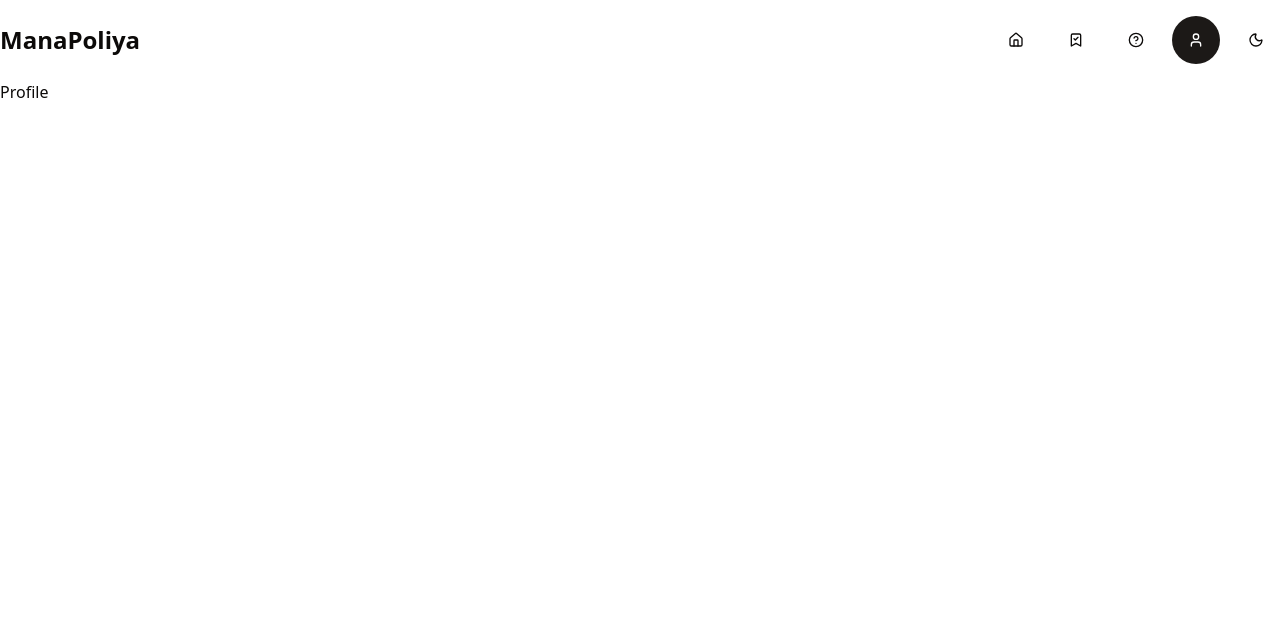
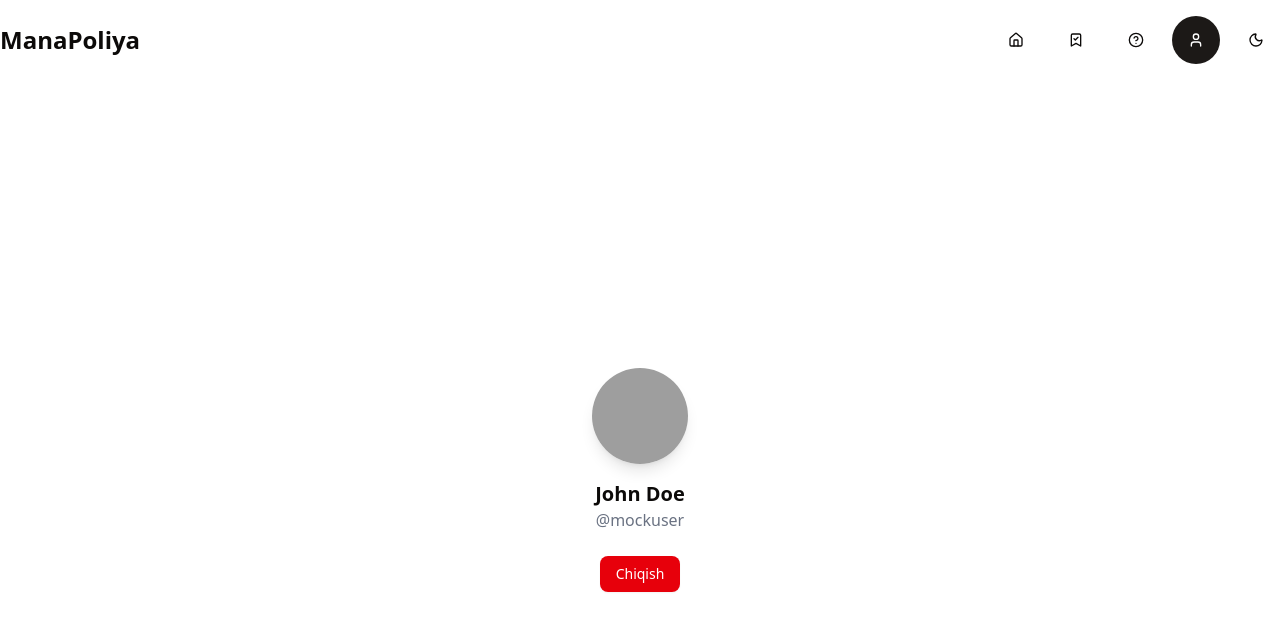
Before and after one commit to Rozimuxammed/manapoliya, a React (Vite) app: page /profile in a window 1280 px wide. Shown: the top 630 px of the page. Built offline with nearby package versions, Linux system fonts and the light colour scheme; grey boxes are pictures that could not be loaded.

Commit message:
by rozimuxammed

```diff
--- a/src/pages/Profile.jsx
+++ b/src/pages/Profile.jsx
@@ -1,3 +1,56 @@
+import { useEffect, useState } from "react";
+import { Button } from "@/components/ui/button";
 export default function Profile() {
-  return <div>Profile</div>;
+  const [user, setUser] = useState(null);
+
+  useEffect(() => {
+    const savedUser = localStorage.getItem("tgUser");
+    if (savedUser) {
+      setUser(JSON.parse(savedUser));
+    } else {
+      const mockUser = {
+        id: 123456789,
+        first_name: "John",
+        last_name: "Doe",
+        username: "mockuser",
+        photo_url: "https://i.pravatar.cc/150?img=3",
+      };
+
+      localStorage.setItem("tgUser", JSON.stringify(mockUser));
+      setUser(mockUser);
+    }
+  }, []);
+
+  if (!user) {
+    return (
+      <div className="flex flex-col items-center justify-center h-screen">
+        <h1 className="text-2xl font-bold mb-4">Profilga kirish</h1>
+        <p>Mock login ishlayapti...</p>
+      </div>
+    );
+  }
+
+  return (
+    <div className="flex flex-col items-center justify-center h-screen">
+      <img
+        src={user.photo_url}
+        alt="Avatar"
+        className="w-24 h-24 rounded-full mb-4 shadow-lg"
+      />
+      <h1 className="text-xl font-bold">
+        {user.first_name} {user.last_name}
+      </h1>
+      {user.username && <p className="text-gray-500">@{user.username}</p>}
+      <Button
+        onClick={() => {
+          localStorage.removeItem("tgUser");
+          setUser(null);
+        }}
+        className="mt-6 px-4 py-2 text-white rounded-md cursor-pointer"
+        variant="destructive"
+      >
+        Chiqish
+      </Button>
+    </div>
+  );
 }
```
